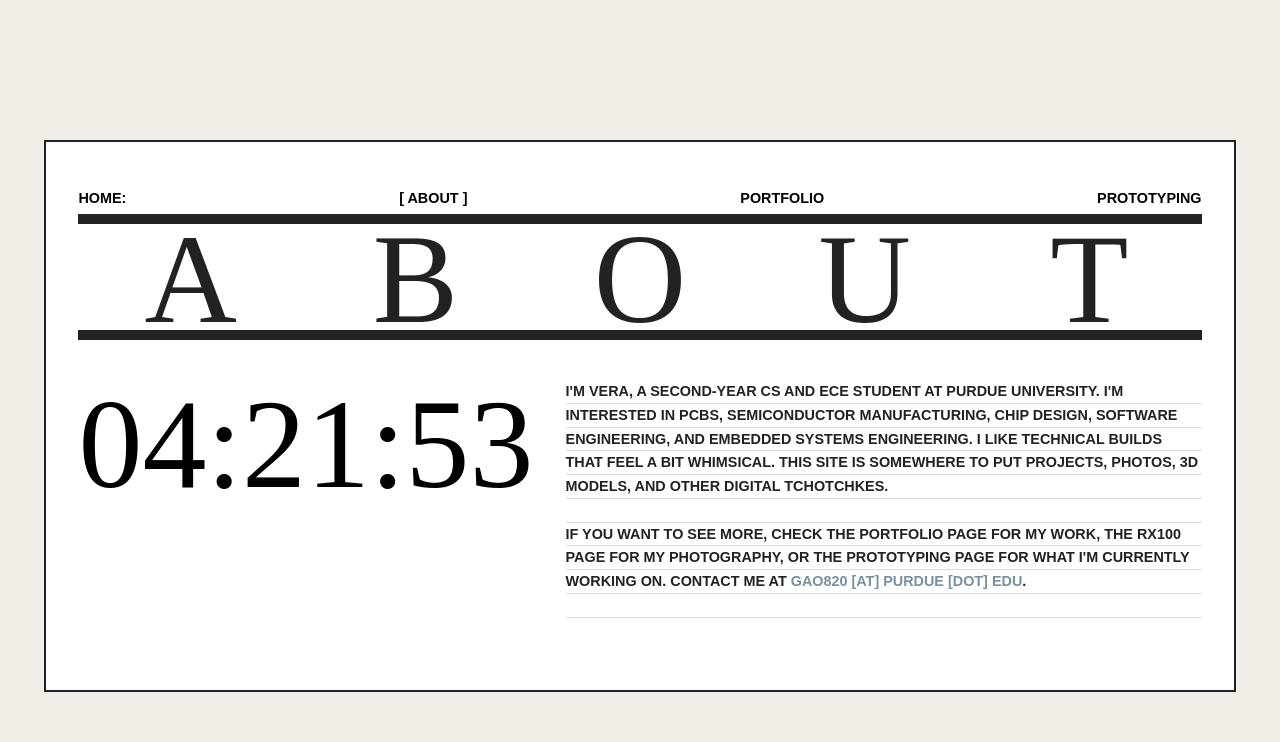
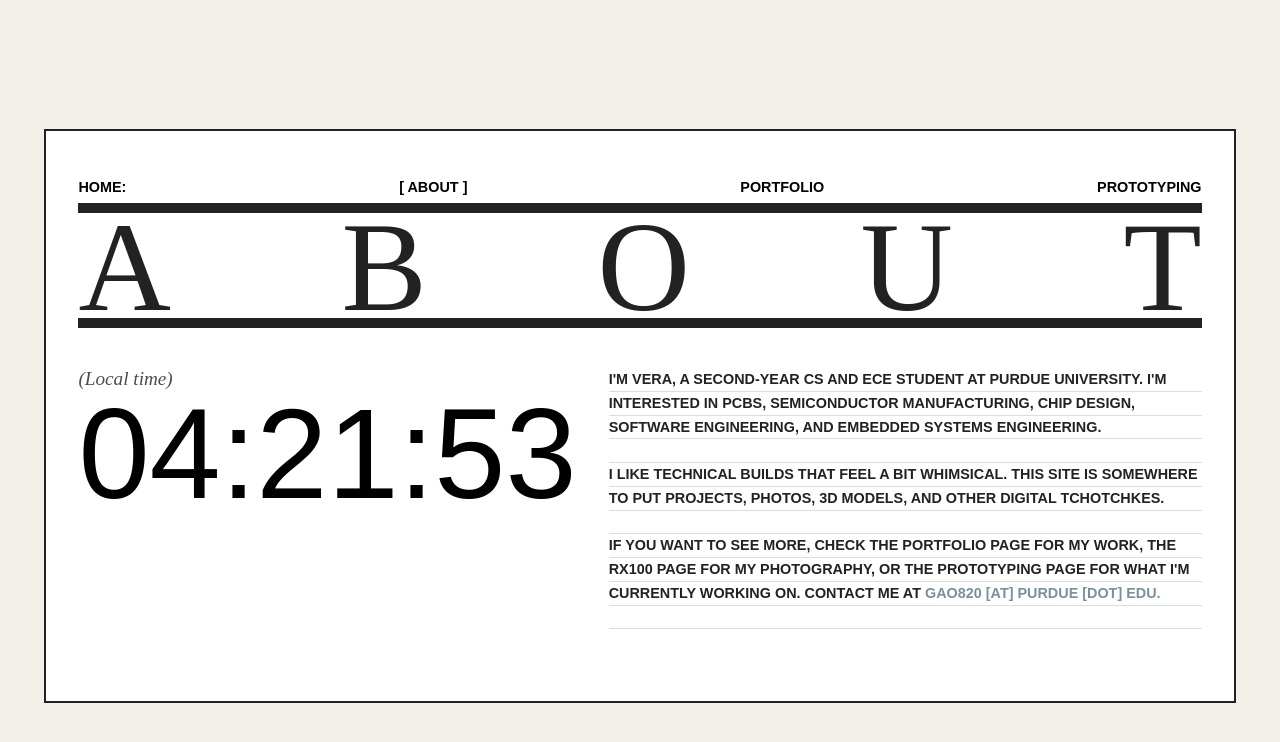
Before and after one commit to vttgao/submarine, a Next.js app: page /about in a window 1280 px wide. Shown: the top 742 px of the page. Built offline with nearby package versions, Linux system fonts and the light colour scheme.

Commit message:
(11/30) Static build about.js

```diff
--- a/components/Clock.js
+++ b/components/Clock.js
@@ -18,10 +18,9 @@ export default function Clock() {
 
       const seconds = now.getSeconds();
 
-      // Blink exactly when the minute changes
       if (seconds === 0) {
         setBlink(true);
-        setTimeout(() => setBlink(false), 1000); // stays blue for 1 second
+        setTimeout(() => setBlink(false), 1000);
       }
     };
 
@@ -31,6 +30,9 @@ export default function Clock() {
   }, []);
 
   return (
+    <div className="clock-wrapper">
+      <div className="clock-label nocopy">(Local time)</div>
+
       <div
         className="clock"
         style={{
@@ -40,5 +42,30 @@ export default function Clock() {
       >
         {time}
       </div>
+
+      <style jsx>{`
+        .clock-wrapper {
+          display: flex;
+          flex-direction: column;
+          align-items: flex-start;
+          min-width: 9ch;
+        }
+
+        .clock-label {
+          font-family: "Times New Roman", serif;
+          font-style: italic;
+          font-weight: 400;
+          font-size: 1.2rem;
+          opacity: 0.7;
+          user-select: none;
+        }
+
+        .nocopy {
+          user-select: none;
+          -webkit-user-select: none;
+          -ms-user-select: none;
+        }
+      `}</style>
+    </div>
   );
 }
--- a/pages/about.js
+++ b/pages/about.js
@@ -64,11 +64,12 @@ export default function About() {
                 I'M VERA, A SECOND-YEAR CS AND ECE STUDENT AT PURDUE UNIVERSITY.
                 I'M INTERESTED IN PCBS, SEMICONDUCTOR MANUFACTURING, CHIP
                 DESIGN, SOFTWARE ENGINEERING, AND EMBEDDED SYSTEMS ENGINEERING.
+              </p>
+              <p>
                 I LIKE TECHNICAL BUILDS THAT FEEL A BIT WHIMSICAL. THIS SITE IS
                 SOMEWHERE TO PUT PROJECTS, PHOTOS, 3D MODELS, AND OTHER DIGITAL
                 TCHOTCHKES.
               </p>
-
               <p>
                 IF YOU WANT TO SEE MORE, CHECK THE PORTFOLIO PAGE FOR MY WORK,
                 THE RX100 PAGE FOR MY PHOTOGRAPHY, OR THE PROTOTYPING PAGE FOR
@@ -76,9 +77,8 @@ export default function About() {
                 <span className="email" onClick={handleCopy}>
                   {copied
                     ? "[COPIED TO CLIPBOARD]"
-                    : "GAO820 [AT] PURDUE [DOT] EDU"}
+                    : "GAO820 [AT] PURDUE [DOT] EDU."}
                 </span>
-                .
               </p>
             </div>
           </section>
@@ -152,7 +152,7 @@ export default function About() {
         }
 
         .mega-title span {
-          flex: 1;
+          // flex: 1;
           text-align: center;
         }
 
@@ -174,13 +174,13 @@ export default function About() {
 
         .left-clock {
           display: flex;
-          align-items: flex-start; /* ★ align clock to top */
+          align-items: flex-start;
           justify-content: flex-start;
           height: 100%;
         }
 
         .left-clock :global(.clock) {
-          font-family: "Times New Roman", serif;
+          font-family: "Arial", serif;
           font-size: 10vw;
           font-weight: 300;
           line-height: 1;
--- a/pages/index.js
+++ b/pages/index.js
@@ -171,7 +171,7 @@ export default function Home() {
 
       <style jsx global>{`
         body {
-          background: #f2efe9; /* <--- your about-page background */
+          background: #f2efe9;
         }
       `}</style>
     </>
--- a/pages/proto.js
+++ b/pages/proto.js
@@ -80,7 +80,6 @@ export default function About() {
           border-radius: 4px;
         }
 
-        /* match portfolio heading layout */
         .title {
           width: 100%;
           max-width: 1200px;
```
Lines whose indentation alone changed are shown as unchanged.
